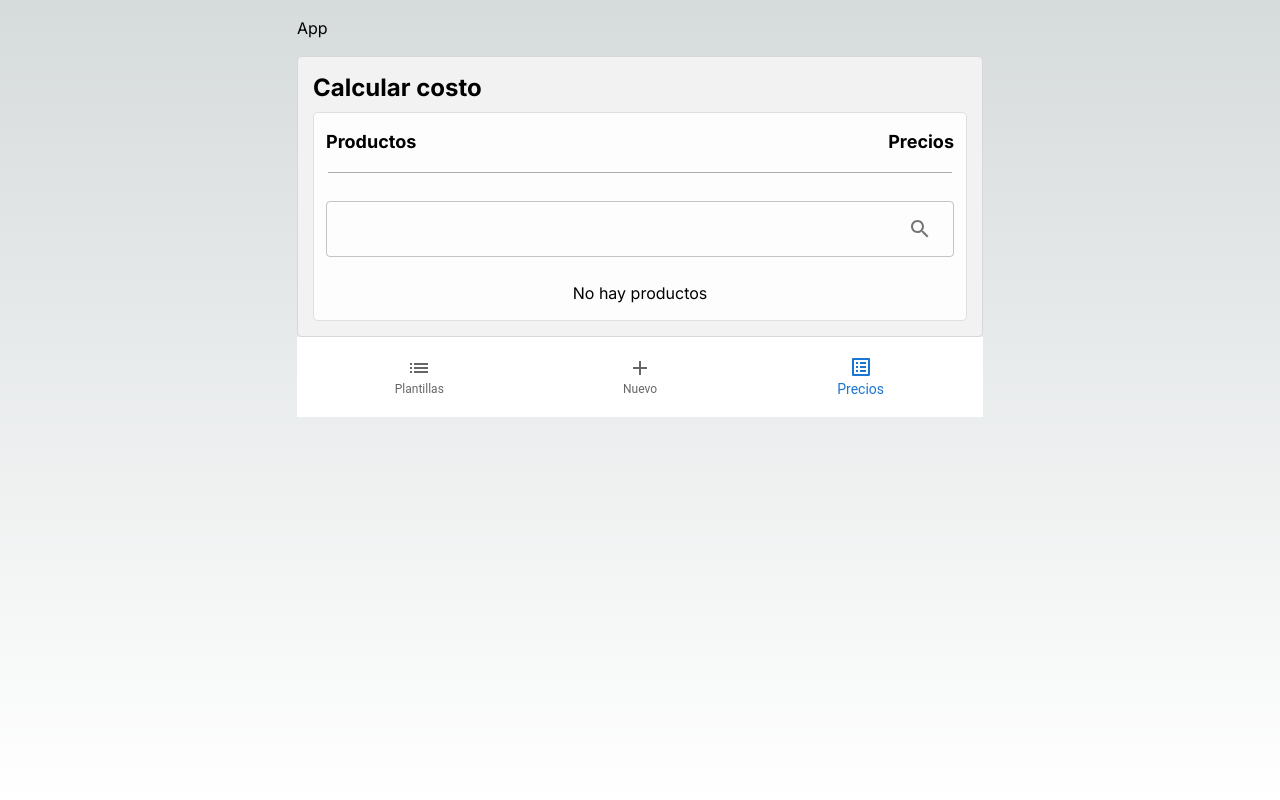
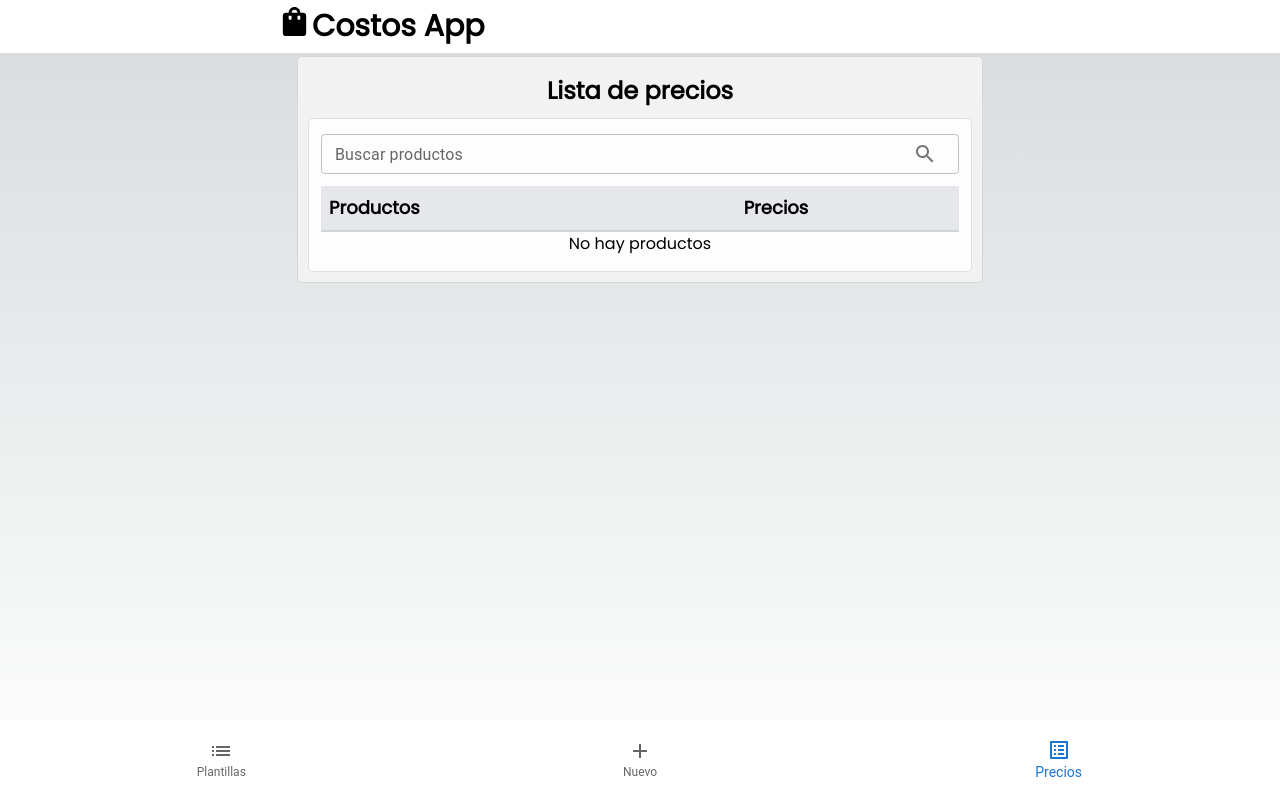
Before and after one commit to DamianBarzola/costos-app, a Next.js app: page /pricelist in a window 1280 px wide. Built offline with nearby package versions, Linux system fonts and the light colour scheme.

Commit message:
new styles

```diff
--- a/src/app/globals.css
+++ b/src/app/globals.css
@@ -3,6 +3,7 @@
 @tailwind utilities;
 
 :root {
+  font-family: Inter, sans-serif;
   --foreground-rgb: 0, 0, 0;
   --background-start-rgb: 214, 219, 220;
   --background-end-rgb: 255, 255, 255;
@@ -18,6 +19,7 @@
 
 body {
   color: rgb(var(--foreground-rgb));
+  top: 200px;
   background: linear-gradient(
       to bottom,
       transparent,
--- a/src/app/layout.js
+++ b/src/app/layout.js
@@ -3,8 +3,12 @@ import "./globals.css";
 import Header from "@/components/Header";
 import { Navigator } from "@/components/Navigator";
 import { Toaster } from "sonner";
+import { Poppins } from "next/font/google";
 
-const inter = Inter({ subsets: ["latin"] });
+const roboto = Poppins({
+  weight: "400",
+  subsets: ["latin"],
+});
 
 export const metadata = {
   title: "Clavelina App",
@@ -29,14 +33,14 @@ export const metadata = {
 
 export default function RootLayout({ children }) {
   return (
-    <html lang="en">
-      <body className={inter.className}>
+    <html lang="es">
+      <body className={roboto.className}>
         <div className="flex justify-center min-h-screen">
           <main className="w-full max-w-[750px] px-2 sm:px-6 lg:px-8">
             <Toaster position="top-center" />
 
             <Header />
-            <div className="mb-20 sm:mb-0">{children}</div>
+            <div className="mb-36 sm:mb-0 relative top-14">{children}</div>
             <Navigator />
           </main>
         </div>
--- a/src/app/page.js
+++ b/src/app/page.js
@@ -1,6 +1,6 @@
 "use client";
 import { Box, Button, MenuItem, TextField } from "@mui/material";
-import { ELEMENT_TYPES } from "@/consts";
+import { BOX_STYLES, ELEMENT_TYPES } from "@/consts";
 import { useEffect, useRef } from "react";
 import { useState } from "react";
 import { toast } from "sonner";
@@ -300,23 +300,8 @@ export default function Home() {
     return <div>Loading...</div>;
   }
   return (
-    <Box
-      component="form"
-      noValidate
-      autoComplete="off"
-      sx={{
-        display: "flex",
-        flexDirection: "column",
-        gap: 2,
-        width: "100%",
-        margin: "0 auto",
-        background: "#f2f2f2",
-        padding: "15px",
-        borderRadius: "5px",
-        border: "1px solid #d7d7d7",
-      }}
-    >
-      <h1 className="text-2xl">
+    <Box component="form" noValidate autoComplete="off" sx={BOX_STYLES}>
+      <h1 className="text-2xl text-center my-2">
         <b> Calcular costo</b>
       </h1>
       <div className="flex flex-col gap-y-4 w-full template-row">
@@ -361,11 +346,11 @@ export default function Home() {
             <p>$ {finalAmount}</p>
           </div>
         </div>
-      </div>
-      <div className="flex justify-center items-center">
-        <Button variant="contained" onClick={handleSave} size="large">
-          Guardar
-        </Button>
+        <div className="flex justify-center items-center">
+          <Button variant="contained" onClick={handleSave} size="large">
+            Guardar
+          </Button>
+        </div>
       </div>
     </Box>
   );
--- a/src/app/pricelist/page.js
+++ b/src/app/pricelist/page.js
@@ -1,4 +1,5 @@
 "use client";
+import { BOX_STYLES } from "@/consts";
 import { AccountCircle, Search } from "@mui/icons-material";
 import {
   Button,
@@ -32,40 +33,19 @@ const PriceList = () => {
   });
   return (
     <>
-      <Box
-        component="div"
-        sx={{
-          display: "flex",
-          flexDirection: "column",
-          gap: 1,
-          width: "100%",
-          margin: "0 auto",
-          background: "#f2f2f2",
-          padding: "15px",
-          borderRadius: "5px",
-          border: "1px solid #d7d7d7",
-        }}
-      >
-        <h1 className="text-2xl">
-          <b> Calcular costo</b>
+      <Box component="div" sx={BOX_STYLES}>
+        <h1 className="text-2xl text-center my-2">
+          <b> Lista de precios</b>
         </h1>
-        <div className="flex flex-col gap-y-4 w-full template-row">
-          <div className="flex justify-between text-lg">
-            <h6>
-              <b>Productos</b>
-            </h6>
-            <span>
-              <b>Precios</b>
-            </span>
-          </div>
-          <hr className="mb-3" />
-
-          <div className="mb-2">
+        <div className="flex flex-col w-full template-row overflow-auto min-w-fit">
+          <div className="mb-3">
             <TextField
               variant="outlined"
+              label="Buscar productos"
               fullWidth
               value={search}
               onChange={(e) => setSearch(e.target.value)}
+              size="small"
               slotProps={{
                 input: {
                   endAdornment: (
@@ -77,6 +57,19 @@ const PriceList = () => {
               }}
             />
           </div>
+          <div className="flex justify-between text-lg bg-gray-200 border-b-2 border-gray-300 p-2">
+            <div className="w-8/12 min-w-min ">
+              <h6>
+                <b>Productos</b>
+              </h6>
+            </div>
+            <div className="w-4/12 min-w-32">
+              <span>
+                <b>Precios</b>
+              </span>
+            </div>
+          </div>
+
           {filteredProducts?.length === 0 ? (
             <div className="text-center">No hay productos</div>
           ) : (
@@ -84,15 +77,15 @@ const PriceList = () => {
               {filteredProducts.map((item, index) => (
                 <div
                   key={"product-" + index}
-                  className="flex justify-between items-center my-1 w-auto"
+                  className="flex justify-between items-center my-1 w-auto py-3 border-b-2 border-gray-300"
                   onClick={() => handleSelectProduct(item)}
                 >
-                  <span className="truncate" style={{ width: "inherit" }}>
-                    {item.name}
-                  </span>
-                  <span style={{ width: "100px" }}>
-                    {"$ " + (item.total ?? "-")}
-                  </span>
+                  <div className="w-8/12 min-w-min">
+                    <span className="ps-1">{item.name}</span>
+                  </div>
+                  <div className="w-4/12 min-w-32">
+                    <span>{"$ " + (item.total ?? "-")}</span>
+                  </div>
                 </div>
               ))}
             </>
@@ -107,11 +100,11 @@ const PriceList = () => {
           <div>
             <div>
               <b>Nombre</b>
-              <p>{productSelected?.name ?? "-"}</p>
+              <p>{productSelected?.name || "-"}</p>
             </div>
             <div>
               <b>Descripción</b>
-              <p>{productSelected?.description ?? "-"}</p>
+              <p>{productSelected?.description || "-"}</p>
             </div>
             <div>
               <b>Costo</b>
--- a/src/app/templates/page.js
+++ b/src/app/templates/page.js
@@ -1,5 +1,5 @@
 "use client";
-import { ELEMENT_TYPES } from "@/consts";
+import { BOX_STYLES, ELEMENT_TYPES } from "@/consts";
 import { Add, Delete } from "@mui/icons-material";
 import {
   Box,
@@ -198,26 +198,10 @@ const Templates = () => {
     setTemplates([...templates, template]);
     toast.success("Plantilla guardada");
   };
-  console.log(errors);
   return (
-    <Box
-      component="form"
-      noValidate
-      autoComplete="off"
-      sx={{
-        display: "flex",
-        flexDirection: "column",
-        gap: "3px",
-        width: "100%",
-        margin: "0 auto",
-        background: "#f2f2f2",
-        padding: "15px",
-        borderRadius: "5px",
-        border: "1px solid #d7d7d7",
-      }}
-    >
-      <h1 className="text-2xl">
-        <b> Plantillas</b>
+    <Box component="form" noValidate autoComplete="off" sx={BOX_STYLES}>
+      <h1 className="text-2xl text-center my-2">
+        <b> Plantilla </b>
       </h1>
       <div className="flex flex-col gap-y-4 w-full template-row">
         <TextField
@@ -267,7 +251,7 @@ const Templates = () => {
                     </IconButton>
                   </div>
                 </div>
-                <div className="mx-5">
+                <div className="mx-4">
                   <div className=" flex justify-between items-center mt-3 mb-2 px-3">
                     <span>Opciones</span>
                     <div>
--- a/src/components/Header.jsx
+++ b/src/components/Header.jsx
@@ -1,10 +1,16 @@
 import React from "react";
+import ShoppingBagIcon from "@mui/icons-material/ShoppingBag";
 
 const Header = () => {
   return (
     <>
-      <header className="my-4">
-        <h1>App</h1>
+      <header className="py-1 fixed flex bg-white w-full top-0 left-0 z-10">
+        <div className="w-full max-w-[750px] px-3 flex mx-auto">
+          <ShoppingBagIcon sx={{ fontSize: 35 }} />
+          <h1 style={{ fontSize: "30px" }}>
+            <b>Costos App</b>
+          </h1>
+        </div>
       </header>
     </>
   );
--- a/src/components/Navigator.jsx
+++ b/src/components/Navigator.jsx
@@ -47,7 +47,7 @@ export const Navigator = () => {
 
   return (
     <Box
-      className="z-50 bg-white fixed bottom-0 left-0 right-0 w-full text-center p-3 sm:static sm:bottom-auto"
+      className="z-50 bg-white fixed bottom-0 left-0 right-0 w-full text-center p-3"
       elevation={3}
     >
       <BottomNavigation
--- a/src/consts.js
+++ b/src/consts.js
@@ -3,3 +3,14 @@ export const ELEMENT_TYPES = {
   PRICE: "price",
   QUANTITY: "quantity",
 };
+export const BOX_STYLES = {
+  display: "flex",
+  flexDirection: "column",
+  gap: "3px",
+  width: "100%",
+  margin: "0 auto",
+  background: "#f2f2f2",
+  padding: "10px",
+  borderRadius: "5px",
+  border: "1px solid #d7d7d7",
+};
```
